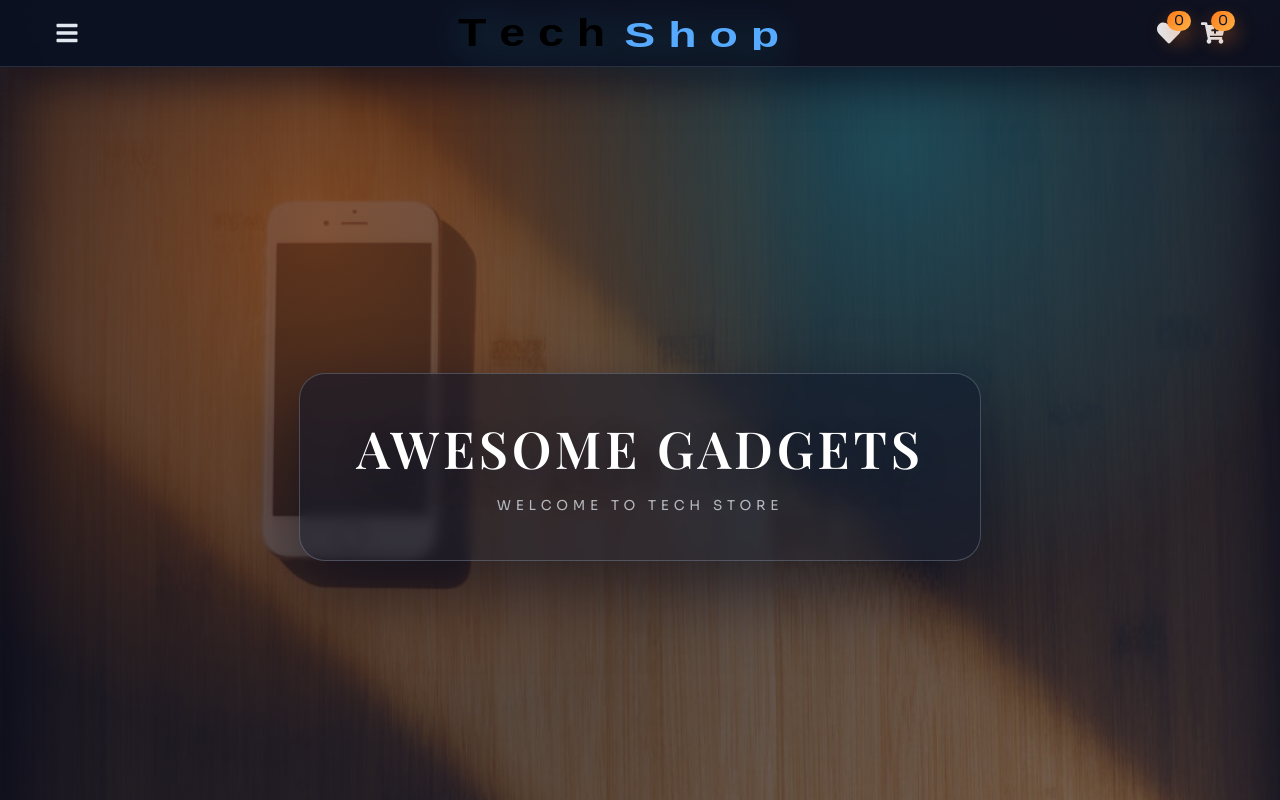
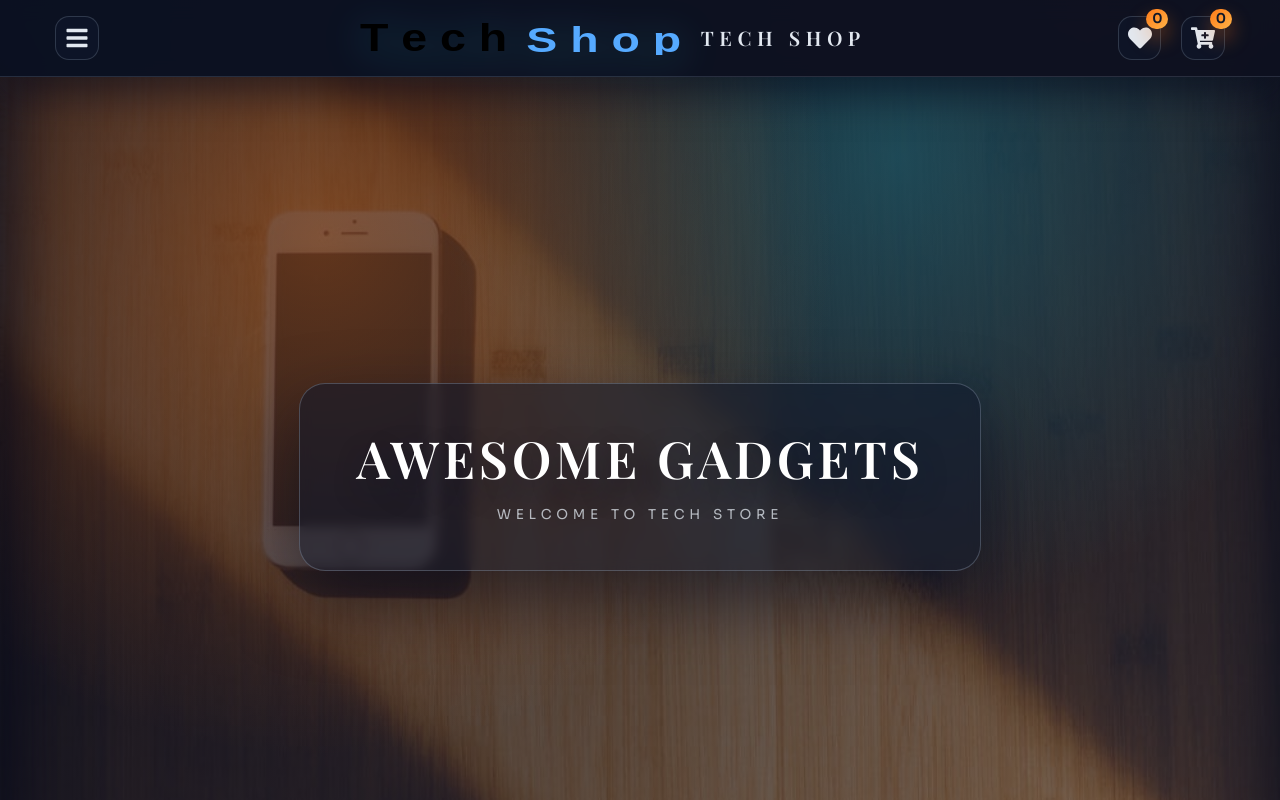
Before and after one commit to vmishra18/react-storefront, a React (Vite) app: page / in a window 1280 px wide. Shown: the top 800 px of the page. Built offline with nearby package versions, Linux system fonts and the light colour scheme.

Commit message:
style: improve navbar accessibility

```diff
--- a/src/App.css
+++ b/src/App.css
@@ -44,6 +44,42 @@ img {
 a {
   color: inherit;
   text-decoration: none;
+}
+
+.icon-button {
+  border: 1px solid rgba(148, 163, 184, 0.25);
+  background: rgba(15, 23, 42, 0.75);
+  color: var(--textPrimary);
+  padding: 0.55rem;
+  border-radius: 14px;
+  display: inline-flex;
+  align-items: center;
+  justify-content: center;
+  gap: 0.35rem;
+  transition: var(--mainTransition);
+}
+
+.icon-button:hover {
+  border-color: rgba(34, 211, 238, 0.6);
+  transform: translateY(-1px);
+}
+
+.icon-button:focus-visible,
+a:focus-visible,
+button:focus-visible {
+  outline: 2px solid var(--accentColor);
+  outline-offset: 3px;
+}
+
+.sr-only {
+  position: absolute;
+  width: 1px;
+  height: 1px;
+  padding: 0;
+  margin: -1px;
+  overflow: hidden;
+  clip: rect(0, 0, 0, 0);
+  border: 0;
 }
 
 section {
--- a/src/components/Navbar.jsx
+++ b/src/components/Navbar.jsx
@@ -16,17 +16,38 @@ function Navbar() {
   return (
     <NavWrapper>
       <div className="nav-center">
-        <FaBars className="nav-icon" onClick={() => dispatch(handleSidebar())} />
-        <img src={logo} alt="tech shop logo" />
+        <div className="nav-left">
+          <button
+            type="button"
+            className="icon-button"
+            aria-label="Open menu"
+            onClick={() => dispatch(handleSidebar())}
+          >
+            <FaBars className="nav-icon" />
+          </button>
+        </div>
+
+        <Link to="/" className="nav-brand" aria-label="Tech Shop home">
+          <img src={logo} alt="Tech Shop" />
+          <span className="brand-text">Tech Shop</span>
+        </Link>
+
         <div className="nav-actions">
-          <Link to="/wishlist" className="nav-action" aria-label="wishlist">
+          <Link to="/wishlist" className="icon-button nav-action" aria-label="Wishlist">
             <FaHeart className="nav-icon" />
-            <div className="nav-count">{wishlistCount}</div>
+            <span className="nav-count">{wishlistCount}</span>
+            <span className="sr-only">items in wishlist</span>
           </Link>
-          <div className="nav-action">
-            <FaCartPlus className="nav-icon" onClick={() => dispatch(handleCart())} />
-            <div className="nav-count">{cartItems}</div>
-          </div>
+          <button
+            type="button"
+            className="icon-button nav-action"
+            aria-label="Open cart"
+            onClick={() => dispatch(handleCart())}
+          >
+            <FaCartPlus className="nav-icon" />
+            <span className="nav-count">{cartItems}</span>
+            <span className="sr-only">items in cart</span>
+          </button>
         </div>
       </div>
     </NavWrapper>
@@ -44,11 +65,27 @@ const NavWrapper = styled.nav`
   backdrop-filter: blur(10px);
   z-index: 10;
   .nav-center {
+    display: grid;
+    grid-template-columns: auto 1fr auto;
+    align-items: center;
+    max-width: 1170px;
+    margin: 0 auto;
+  }
+  .nav-left {
     display: flex;
     align-items: center;
-    justify-content: space-between;
-    max-width: 1170px;
-    margin: 0 auto;
+  }
+  .nav-brand {
+    justify-self: center;
+    display: inline-flex;
+    align-items: center;
+    gap: 0.75rem;
+    color: var(--textPrimary);
+    text-decoration: none;
+    font-family: 'Playfair Display', serif;
+    font-size: 1.25rem;
+    letter-spacing: 0.35rem;
+    text-transform: uppercase;
   }
   img {
     height: 34px;
@@ -60,7 +97,7 @@ const NavWrapper = styled.nav`
     color: var(--textPrimary);
     transition: var(--mainTransition);
   }
-  .nav-icon:hover {
+  .icon-button:hover .nav-icon {
     color: var(--accentColor);
   }
   .nav-actions {
@@ -84,11 +121,26 @@ const NavWrapper = styled.nav`
     background: linear-gradient(135deg, #ff7a18 0%, #ffb347 100%);
     color: #0f172a;
     font-size: 0.85rem;
-    top: -10px;
-    right: -10px;
-    padding: 0 7px;
+    top: -8px;
+    right: -8px;
+    min-width: 20px;
+    padding: 0 6px;
     border-radius: 999px;
     box-shadow: 0 10px 20px rgba(255, 122, 24, 0.4);
+    font-weight: 600;
+    text-align: center;
+  }
+  @media (max-width: 768px) {
+    padding: 0.85rem 1.25rem;
+    .nav-brand {
+      letter-spacing: 0.25rem;
+      font-size: 1.05rem;
+    }
+  }
+  @media (max-width: 576px) {
+    .brand-text {
+      display: none;
+    }
   }
 `;
 
```
